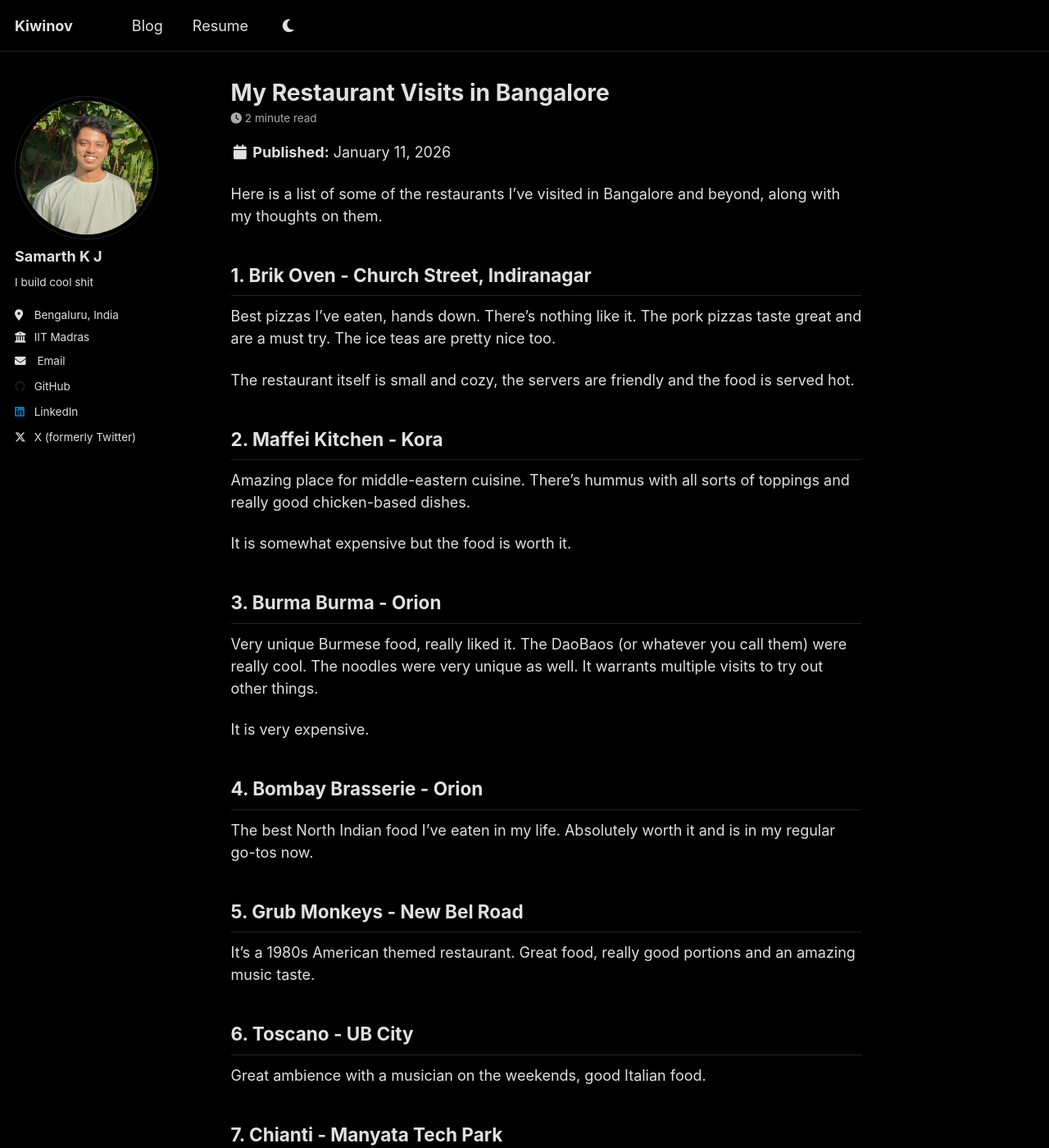
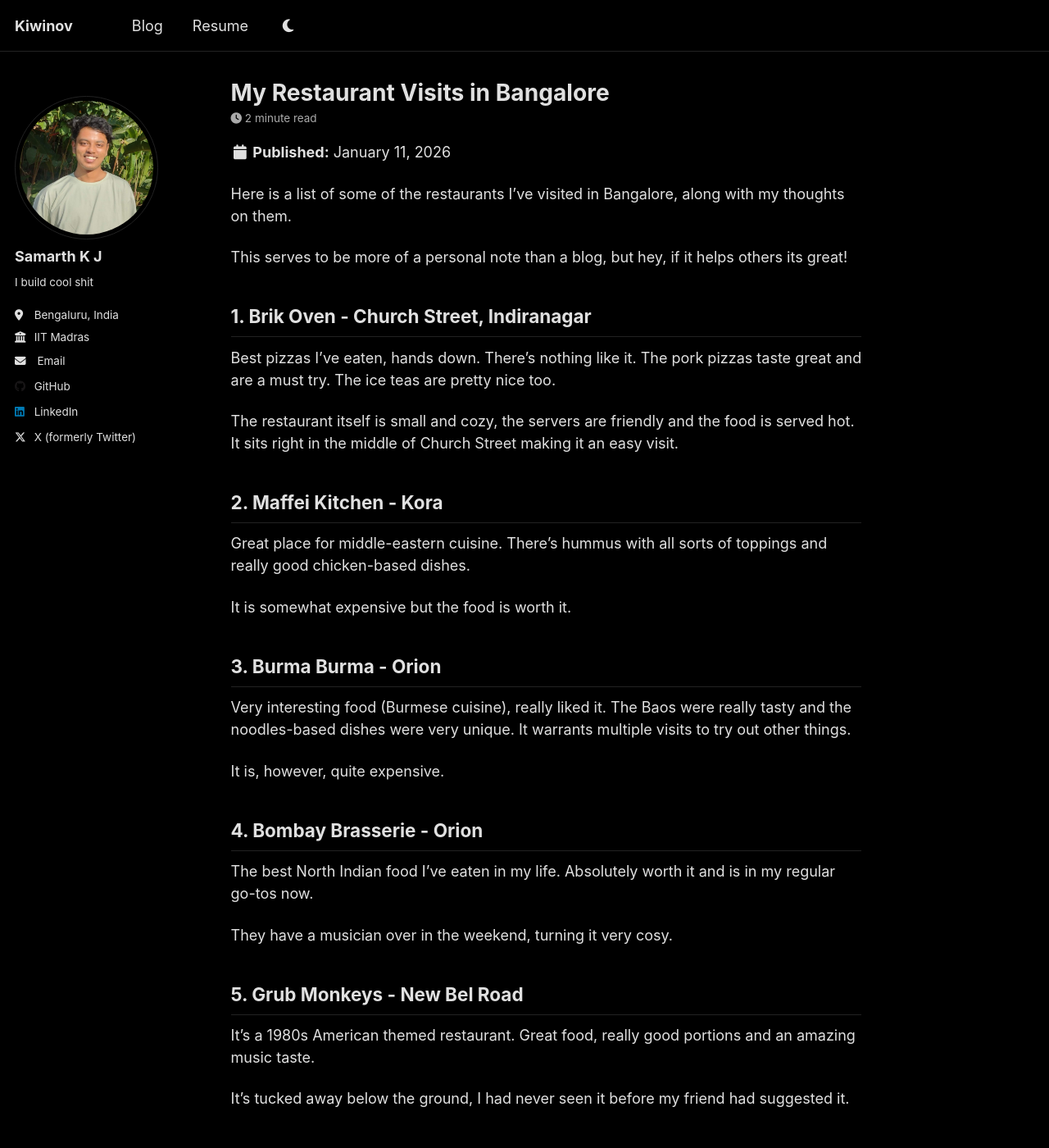
Before and after one commit to Kiwinov/kiwinov.github.io, a Jekyll site: the page built from _posts/2026-01-11-my-restaurant-visits-in-bangalore.md, in a window 1280 px wide and 1400 px high. Shown: the whole window at 82% size. Built offline with Jekyll 4.4.1, drawn with Linux system fonts in a browser that asks for light colours; some of the changed text lies outside the part shown.

```diff
--- a/_posts/2026-01-11-my-restaurant-visits-in-bangalore.md
+++ b/_posts/2026-01-11-my-restaurant-visits-in-bangalore.md
@@ -9,50 +9,60 @@ tags:
   - reviews
 ---
 
-Here is a list of some of the restaurants I've visited in Bangalore and beyond, along with my thoughts on them.
+Here is a list of some of the restaurants I've visited in Bangalore, along with my thoughts on them.
+
+This serves to be more of a personal note than a blog, but hey, if it helps others its great!
 
 ## 1. Brik Oven - Church Street, Indiranagar
 Best pizzas I've eaten, hands down. There's nothing like it. The pork pizzas taste great and are a must try. The ice teas are pretty nice too.
 
-The restaurant itself is small and cozy, the servers are friendly and the food is served hot.
-
+The restaurant itself is small and cozy, the servers are friendly and the food is served hot. It sits right in the middle of Church Street making it an easy visit.
 
 ## 2. Maffei Kitchen - Kora
-Amazing place for middle-eastern cuisine. There's hummus with all sorts of toppings and really good chicken-based dishes.
+Great place for middle-eastern cuisine. There's hummus with all sorts of toppings and really good chicken-based dishes.
 
 It is somewhat expensive but the food is worth it.
 
 ## 3. Burma Burma - Orion
-Very unique Burmese food, really liked it. The DaoBaos (or whatever you call them) were really cool. The noodles were very unique as well.
+Very interesting food (Burmese cuisine), really liked it. The Baos were really tasty and the noodles-based dishes were very unique.
 It warrants multiple visits to try out other things.
 
-It is very expensive.
+It is, however, quite expensive.
 
 ## 4. Bombay Brasserie - Orion
 The best North Indian food I've eaten in my life. Absolutely worth it and is in my regular go-tos now.
 
+They have a musician over in the weekend, turning it very cosy.
+
 ## 5. Grub Monkeys - New Bel Road
-It's a 1980s American themed restaurant. Great food, really good portions and an amazing music taste.
+It's a 1980s American themed restaurant.
+Great food, really good portions and an amazing music taste.
+
+It's tucked away below the ground, I had never seen it before my friend had suggested it.
 
 ## 6. Toscano - UB City
 Great ambience with a musician on the weekends, good Italian food.
 
 ## 7. Chianti - Manyata Tech Park
-They promised us a discount but never gave it. Bruschettas are great. Not many people here though.
+They promised us a discount but never gave it :(.
+
+Bruschettas here are great. Not many people here though, maybe it's because of the SOCIAL next to it.
 
 ## 8. Shiv Sagar - Mantri
-Very typical South Indian food, great to take your parents (if they are South Indian). Good for the price.
+Very typical South Indian food, great to take your parents (if they are South Indian).
+Somewhat overpriced but it's in a mall, so it is expected.
 
 ## 9. Barbeque by Punjab Grill - Mantri Mall
 Typical Indian buffet, the food is as expected and the price is reasonable.
 
 ## 10. AB's Barbeque - Yelahanka
 Went to this place in the noon. One of the best barbeque places I've been to, all the options are great - starters, main courses, desserts.
+
 It is very cheap on the weekdays.
 
-## 11. Coal Barbeque - Velachery, Chennai
+<!-- ## 11. Coal Barbeque - Velachery, Chennai
 Very cheap on weekends from 4PM to 6PM (450 rupees from what I remember).
 Good food.
 
 ## 12. Barbeque Nation - Manyata Tech Park, PVR Grand Velachery, Chennai
-Highly variable between branches. It is better than Coal Barbeques but worse than AB's.
+Highly variable between branches. It is better than Coal Barbeques but worse than AB's. -->
```
Also changed, not shown: _pages/about.md (+4 -4 lines), images/3953273590_704e3899d5_m.jpg (deleted), images/500x300.png (deleted), images/bio-photo-2.jpg (deleted), images/bio-photo.jpg (deleted), images/editing-talk.png (deleted), images/favicon-32x32.png (deleted), images/foo-bar-identity-th.jpg (deleted), images/foo-bar-identity.jpg (deleted), images/homepage.png (deleted), images/image-alignment-1200x4002.jpg (deleted), images/image-alignment-150x150.jpg (deleted), images/image-alignment-300x200.jpg (deleted), images/image-alignment-580x300.jpg (deleted), 2 more files.
